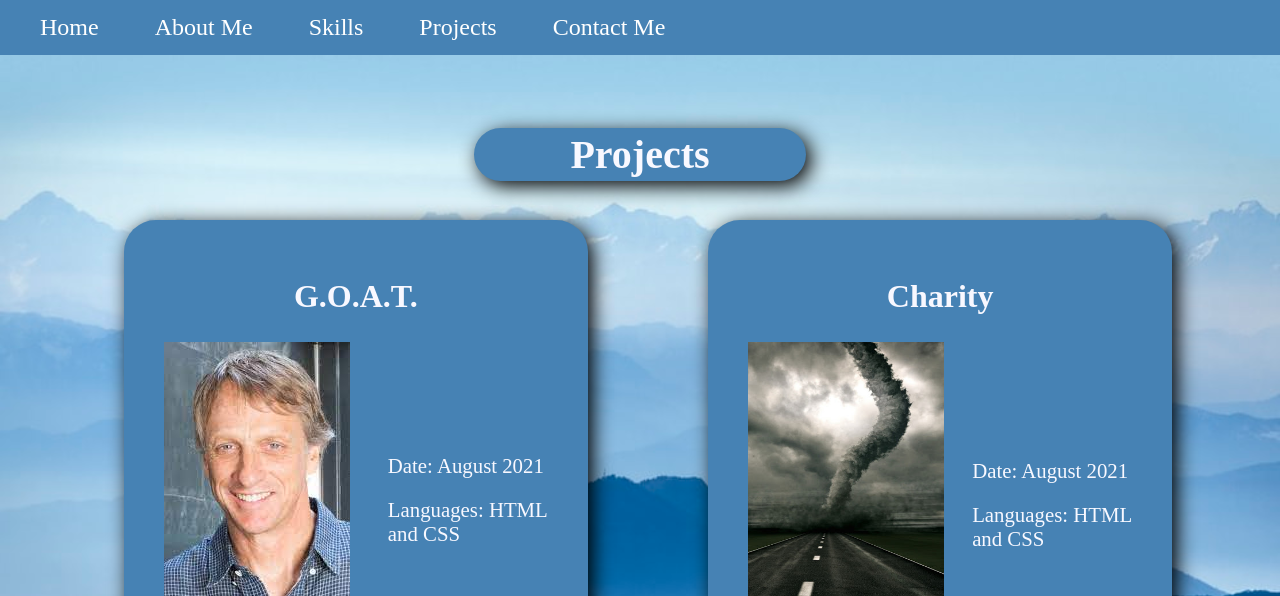
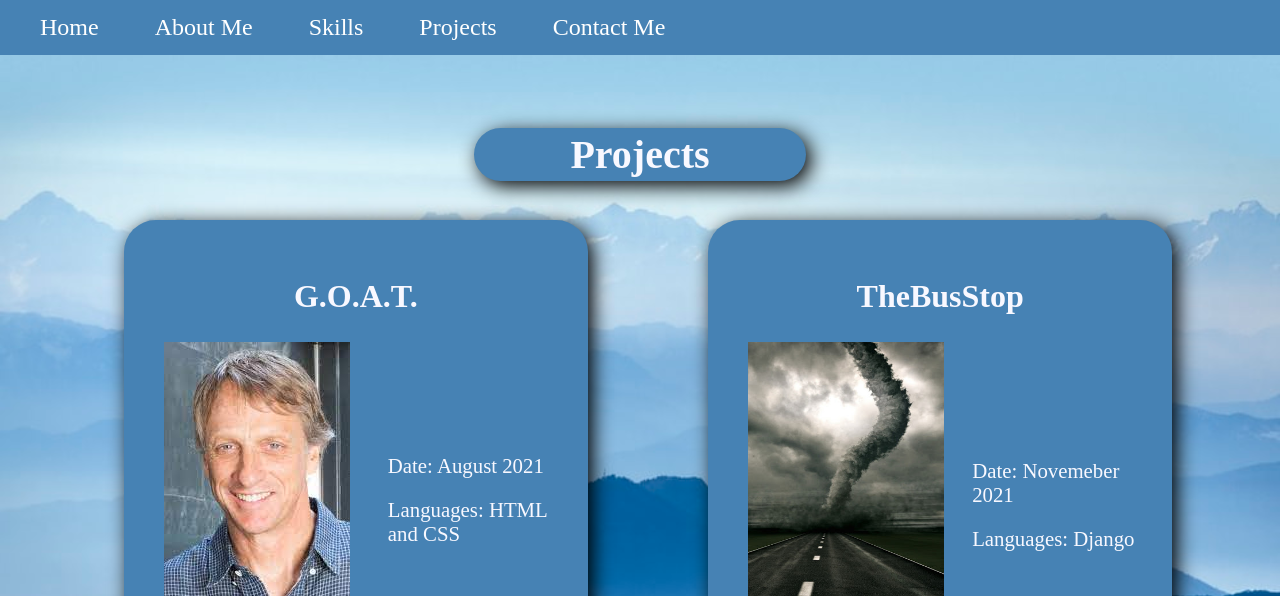
Before and after one commit to JacenBarefoot/Portfolio, a plain HTML site: page projects.html in a window 1280 px wide. Shown: the top 596 px of the page. Drawn offline with Linux system fonts and the light colour scheme.

Commit message:
Adding a new project!

```diff
--- a/projects.html
+++ b/projects.html
@@ -33,13 +33,13 @@
             <!-- Second Card -->
             <div class="alignthem">
                 <div class="card1">
-                    <a style="text-decoration: none; color: ghostwhite;"href="https://jacenbarefoot.github.io/Charity/" target="_blank"><h2 class="goat">Charity</h2></a>
+                    <a style="text-decoration: none; color: ghostwhite;"href="https://github.com/JacenBarefoot/TheBusStop" target="_blank"><h2 class="goat">TheBusStop</h2></a>
                     <div class="hawk">
-                        <a href="https://jacenbarefoot.github.io/Charity/" target="_blank"><img class="tornado" src="images/tornado8.jpeg" alt="Tony Hawk Picture"></a>
+                        <a href="https://github.com/JacenBarefoot/TheBusStop" target="_blank"><img class="tornado" src="images/tornado8.jpeg" alt="Bus Picture"></a>
                     </div>
                     <div class="captions">
-                        <a style="text-decoration: none; color: ghostwhite;"href="https://jacenbarefoot.github.io/Charity/" target="_blank"><p class="colorthis">Date: August 2021</p></a>
-                        <a style="text-decoration: none; color: ghostwhite;"href="https://jacenbarefoot.github.io/Charity/ " target="_blank"><p class="colorthis">Languages: HTML and CSS</p></a>
+                        <a style="text-decoration: none; color: ghostwhite;"href="https://github.com/JacenBarefoot/TheBusStop" target="_blank"><p class="colorthis">Date: Novemeber 2021</p></a>
+                        <a style="text-decoration: none; color: ghostwhite;"href="https://github.com/JacenBarefoot/TheBusStop" target="_blank"><p class="colorthis">Languages: Django</p></a>
                     </div>
                 </div>
             </div>
```
